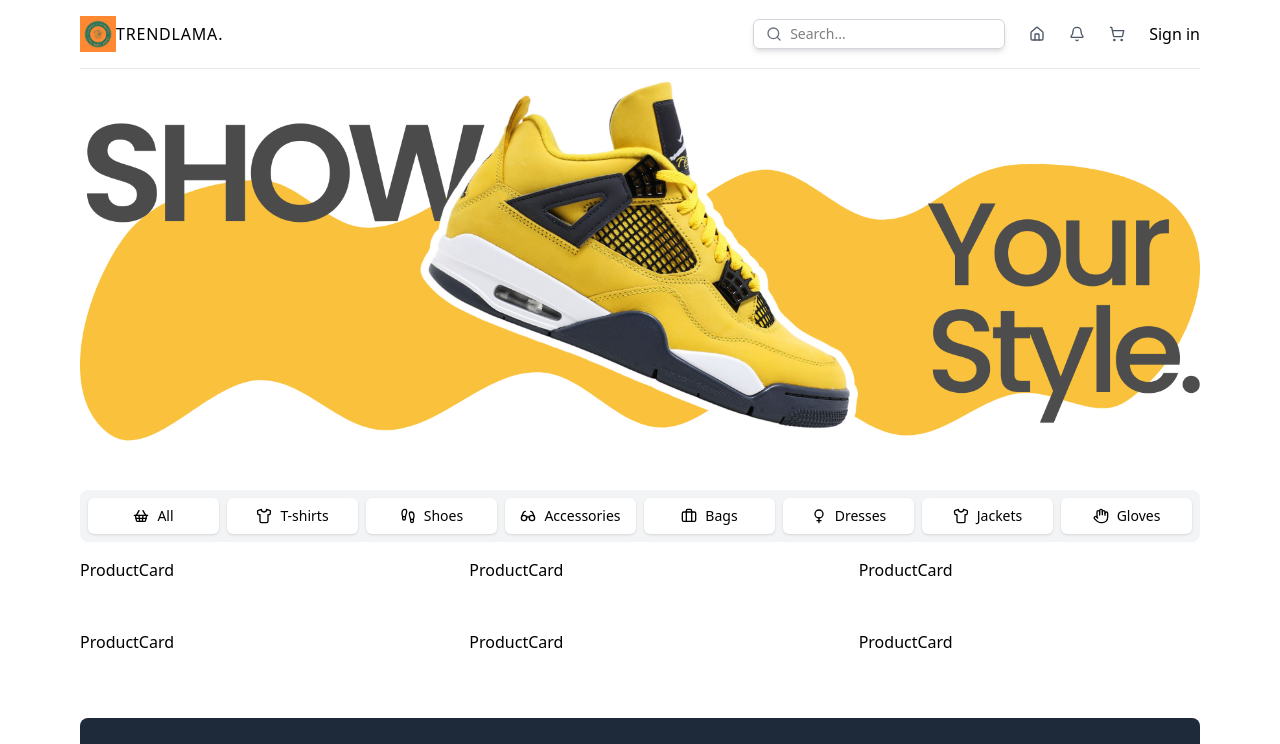
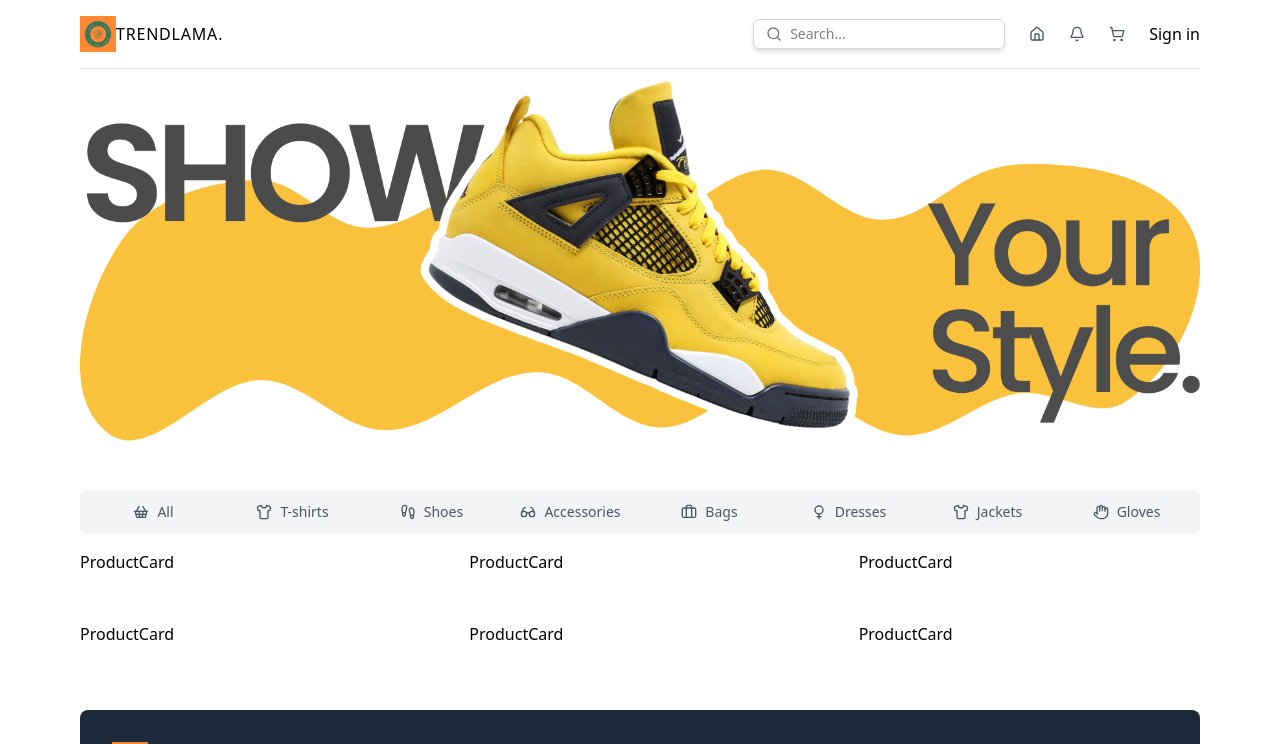
Before and after one commit to kieuanhdev/e-commerce-fontend, a Next.js app: page / in a window 1280 px wide. Shown: the top 744 px of the page. Built offline with nearby package versions, Linux system fonts and the light colour scheme.

Commit message:
Refactor Categories  URL Search Params

```diff
--- a/src/components/Categories.tsx
+++ b/src/components/Categories.tsx
@@ -1,6 +1,15 @@
-"use client"
+"use client";
 
-import { ShoppingBasket, Shirt, Footprints, Glasses, Briefcase, Venus, Hand } from "lucide-react"
+import {
+    ShoppingBasket,
+    Shirt,
+    Footprints,
+    Glasses,
+    Briefcase,
+    Venus,
+    Hand,
+} from "lucide-react";
+import { usePathname, useRouter, useSearchParams } from "next/navigation";
 
 const categories = [
     {
@@ -42,21 +51,42 @@ const categories = [
         name: "Gloves",
         icon: <Hand className="w-4 h-4" />,
         slug: "gloves",
-    }
-]
-
+    },
+];
 
 const Categories = () => {
+    const searchParams = useSearchParams();
+
+    const router = useRouter();
+
+    const pathname = usePathname();
+
+    const selectedCategory = searchParams.get("category");
+
+    const handleChange = (value: string | null) => {
+        const params = new URLSearchParams(searchParams);
+        params.set("category", value || "all");
+        router.push(`${pathname}?${params.toString()}`, { scroll: false });
+    };
+
     return (
-        <div className='grid grid-cols-2 sm:grid-cols-3 md:grid-cols-4 lg:grid-cols-6 xl:grid-cols-8 gap-2 bg-gray-100 p-2 rounded-lg mb-4 text-sm'>
+        <div className="grid grid-cols-2 sm:grid-cols-3 md:grid-cols-4 lg:grid-cols-6 xl:grid-cols-8 gap-2 bg-gray-100 p-2 rounded-lg mb-4 text-sm">
             {categories.map((category) => (
-                <div key={category.slug} className='flex items-center gap-2 justify-center p-2 bg-white rounded-md shadow-sm hover:shadow-md cursor-pointer transition'>
+                <div
+                    key={category.slug}
+                    className={`flex items-center gap-2 justify-center px-2 py-1 rounded-md cursor-pointer hover:bg-gray-200 transition-colors
+                    ${selectedCategory === category.slug
+                            ? "bg-white"
+                            : "text-gray-600"
+                        }`}
+                    onClick={() => handleChange(category.slug)}
+                >
                     {category.icon}
                     <p>{category.name}</p>
                 </div>
             ))}
         </div>
-    )
-}
+    );
+};
 
-export default Categories
+export default Categories;
```
